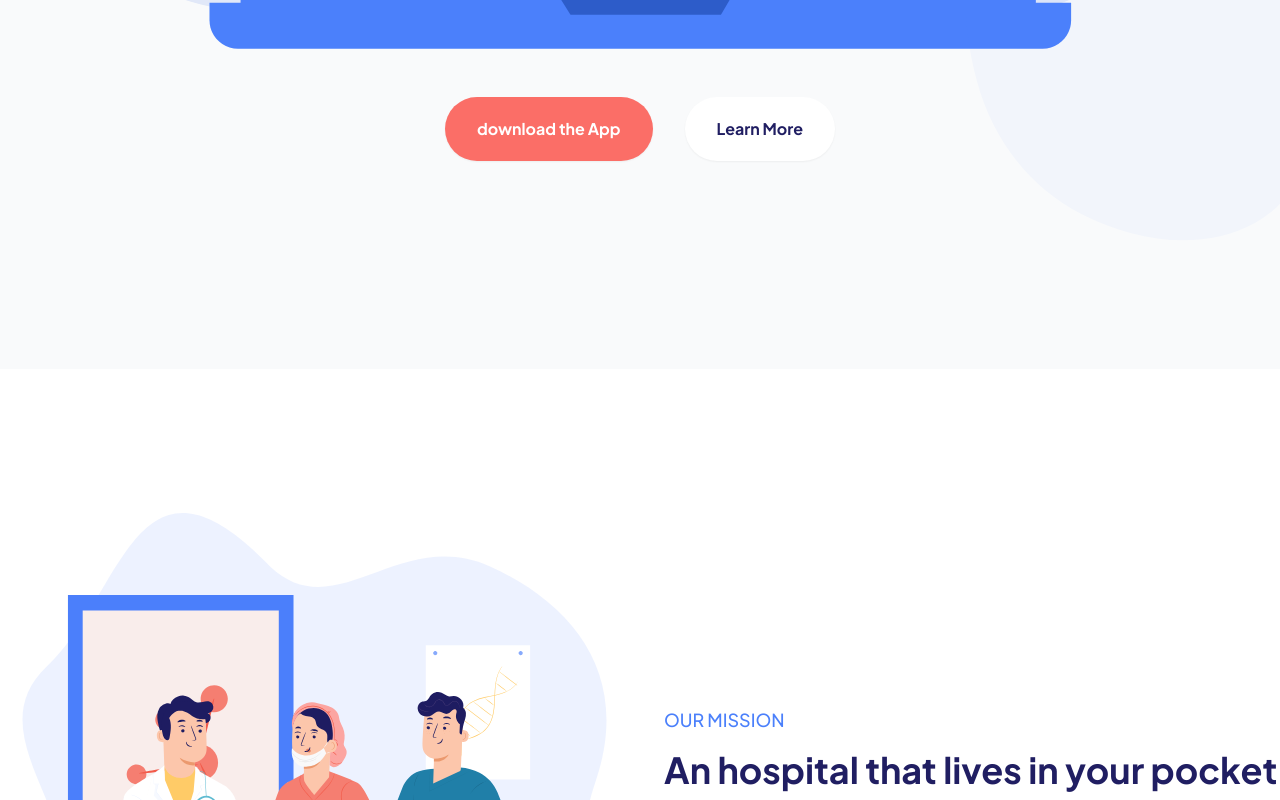
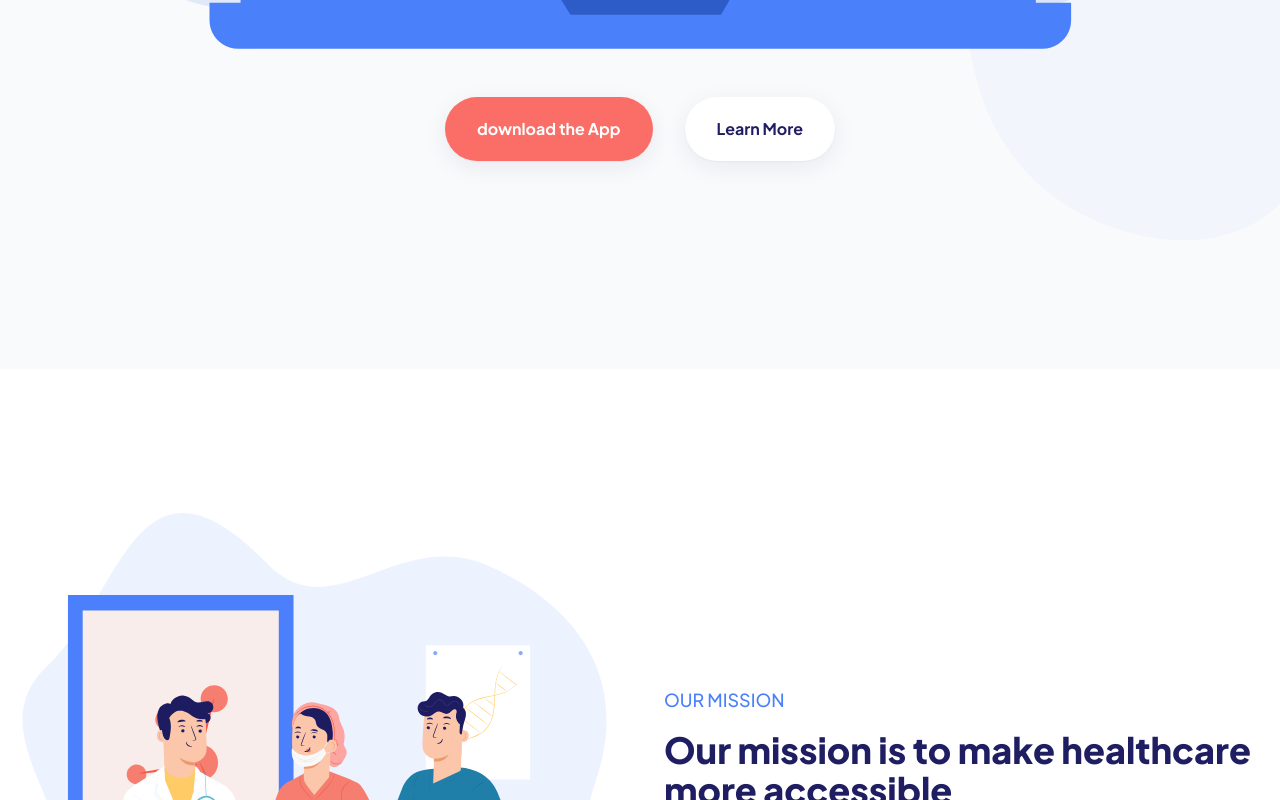
Before and after one commit to prabinzz/medical-app, a Next.js app: page / in a window 1280 px wide. Shown: the part 2000-2800 px from the top of the page. Built offline with nearby package versions, Linux system fonts and the light colour scheme.

Commit message:
Add custom shadow

```diff
--- a/src/components/home/TestemonyCard.tsx
+++ b/src/components/home/TestemonyCard.tsx
@@ -8,7 +8,7 @@ interface props extends PropsWithChildren {
 }
 const TestemonyCard = (props: props) => {
   return (
-    <div className="w-full rounded-3xl shadow-lg bg-white p-8">
+    <div className="w-full rounded-3xl shadow-normal bg-white p-8">
       <div className="flex flex-col gap-4">
         <div>
           <img className="h-12" src="img/stars.svg" />
--- a/src/components/utils/Button.tsx
+++ b/src/components/utils/Button.tsx
@@ -7,8 +7,8 @@ interface props {
 const Button = (props: props) => {
   return (
     <button
-      className={`bg-accent transition-transform duration-500 text-base font-bold shadow-sm rounded-full
-      leading-none px-8 py-4 hover:scale-105 hover:shadow-md ${
+      className={`bg-accent transition-transform duration-500 text-base font-bold shadow-normal rounded-full
+      leading-none px-8 py-4 hover:scale-105 ${
         props.type === "primary" ? "bg-accent text-white" : "bg-white text-dark"
       } ${props.size === "lg" ? "px-10 py-6 " : ""}`}
     >
--- a/src/pages/index.tsx
+++ b/src/pages/index.tsx
@@ -16,7 +16,9 @@ export default function Home() {
         {/* Our mission section */}
         <FlexDisplay>
           <div className="action-header">OUR MISSION</div>
-          <h1 className="header-2">An hospital that lives in your pocket</h1>
+          <h1 className="header-2">
+            Our mission is to make healthcare more accessible
+          </h1>
           <p className="p-muted">
             Lorem ipsum dolor sit amet, consectetur adipiscing elit. Posuere
             dignissim aliquam interdum id tincidunt sed vitae elementum sapien.
--- a/src/styles/globals.css
+++ b/src/styles/globals.css
@@ -12,7 +12,7 @@ body {
 }
 
 .header-2 {
-  @apply text-dark font-bold text-4xl leading-[1.1];
+  @apply text-dark font-black text-4xl leading-[1.1];
 }
 
 .p-muted {
--- a/tailwind.config.js
+++ b/tailwind.config.js
@@ -24,6 +24,10 @@ module.exports = {
       fontFamily: {
         primary: ["Plus Jakarta Sans", "sans-serif"],
       },
+      boxShadow: {
+        normal:
+          "0 1px 2px 0 rgba(0, 0, 0, 0.04), 0 6px 23px 0 rgba(32, 30, 98, 0.07)",
+      },
     },
   },
   plugins: [],
```
